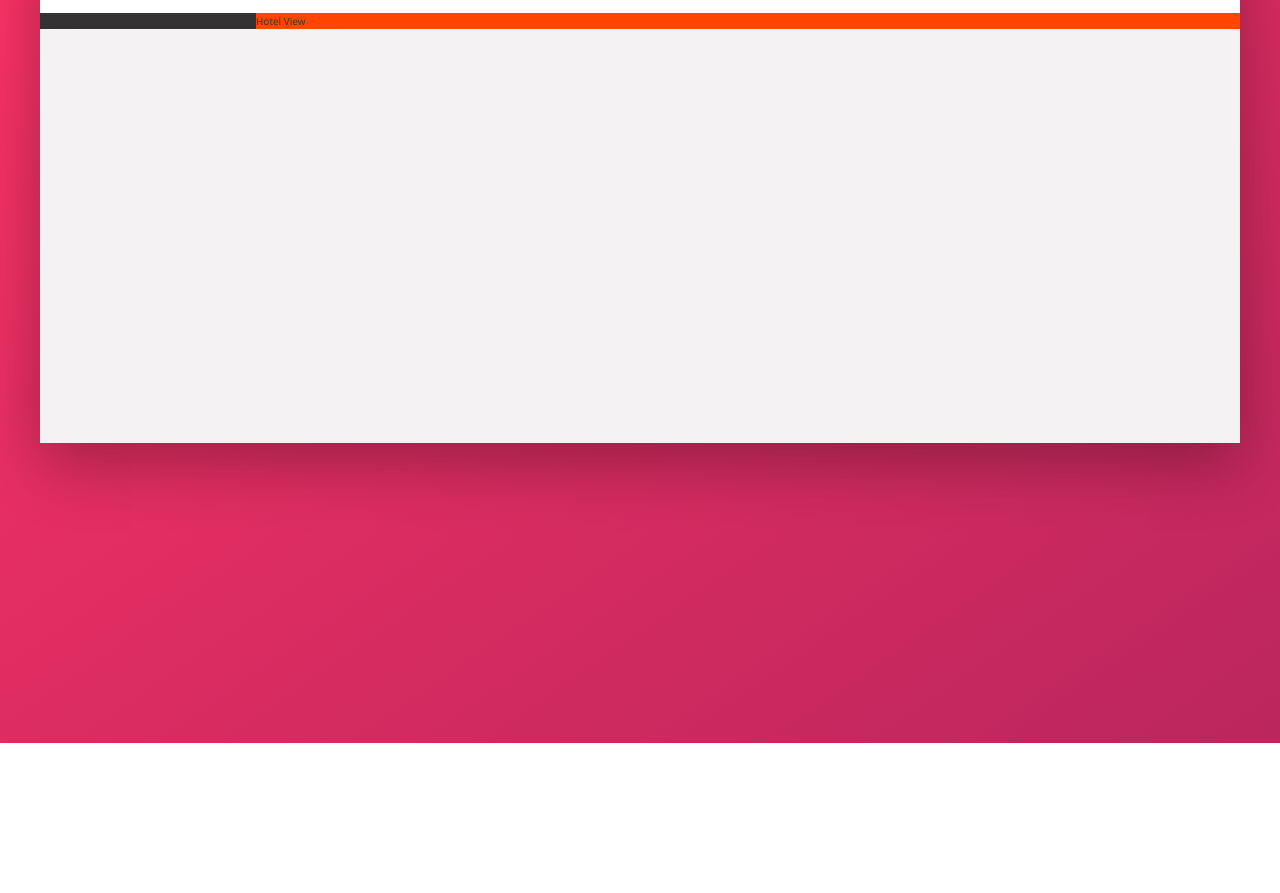
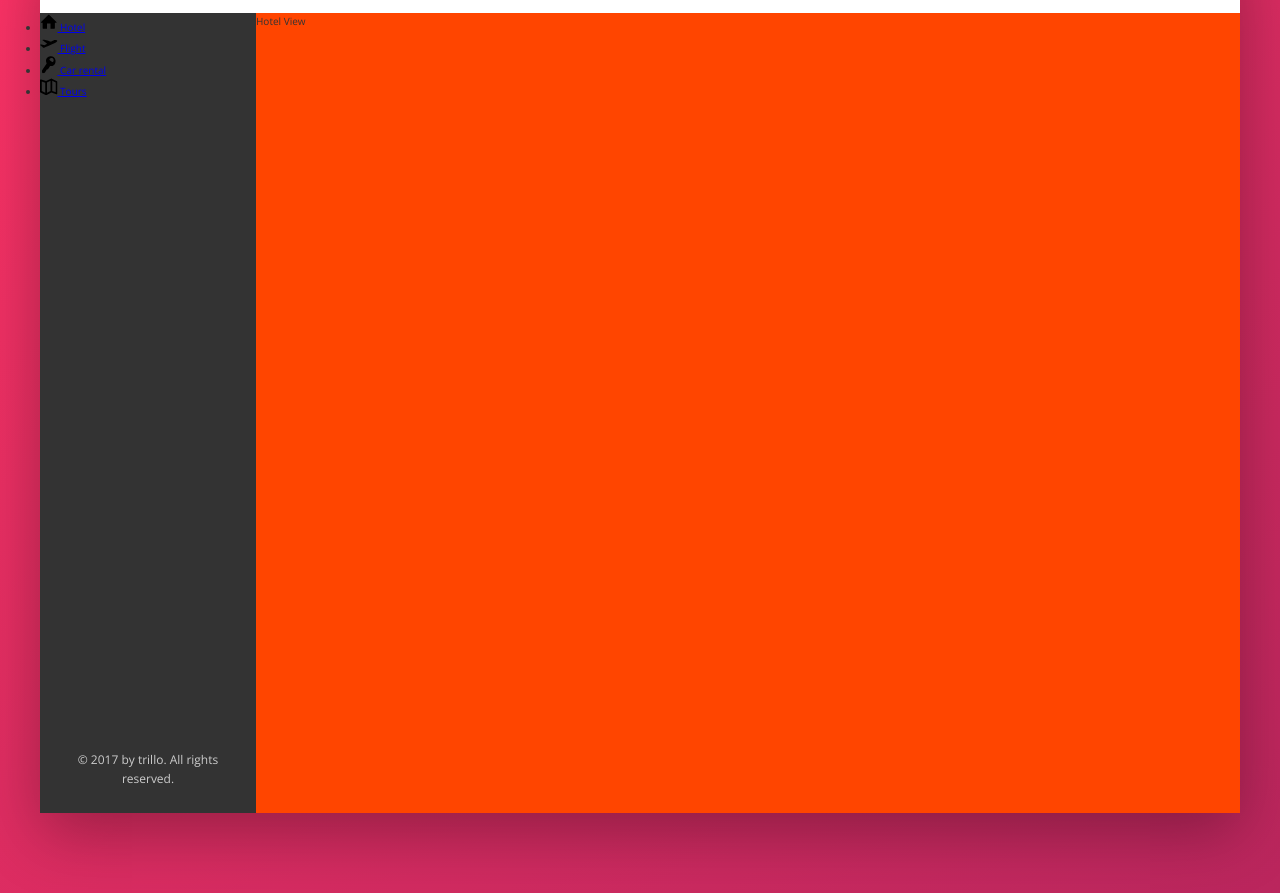
Before and after one commit to gustavommcv/Trillo, a website: page index.html in a window 1280 px wide. Shown: the part 137-1030 px from the top of the page. Before the commit the page ends 880 px from the top, so only its background shows below. Drawn offline with nearby package versions, Linux system fonts and the light colour scheme.

Commit message:
Building navigation part 1

```diff
--- a/index.html
+++ b/index.html
@@ -48,7 +48,47 @@
 
             <div class="content">
                 <nav class="sidebar">
-                    Navigation
+                    <ul class="side-nav">
+                        <li class="side-nav__item">
+                            <a href="#" class="side-nav__link">
+                                <svg class="side-nav__icon">
+                                    <use xlink:href="img/sprite.svg#icon-home"></use>
+                                </svg>
+                                <span>Hotel</span>
+                            </a>
+                        </li>
+
+                        <li class="side-nav__item">
+                            <a href="#" class="side-nav__link">
+                                <svg class="side-nav__icon">
+                                    <use xlink:href="img/sprite.svg#icon-aircraft-take-off"></use>
+                                </svg>
+                                <span>Flight</span>
+                            </a>
+                        </li>
+
+                        <li class="side-nav__item">
+                            <a href="#" class="side-nav__link">
+                                <svg class="side-nav__icon">
+                                    <use xlink:href="img/sprite.svg#icon-key"></use>
+                                </svg>
+                                <span>Car rental</span>
+                            </a>
+                        </li>
+
+                        <li class="side-nav__item">
+                            <a href="#" class="side-nav__link">
+                                <svg class="side-nav__icon">
+                                    <use xlink:href="img/sprite.svg#icon-map"></use>
+                                </svg>
+                                <span>Tours</span>
+                            </a>
+                        </li>
+                    </ul>
+
+                    <div class="legal">
+                        &copy; 2017 by trillo. All rights reserved.
+                    </div>
                 </nav>
 
                 <main class="hotel-view">
--- a/sass/components/_components.scss
+++ b/sass/components/_components.scss
@@ -114,3 +114,30 @@
         margin-right: 1rem;
     }
 }
+
+///////////////////////////////////////
+// SIDE NAVIGATION
+.side-nav {
+
+    &__item {
+
+    }
+
+    &__link {
+
+    }
+
+    &__icon {
+        width: 1.75rem;
+        height: 1.75rem;
+    }
+}
+
+///////////////////////////////////////
+// LEGAL TEXT
+.legal {
+    font-size: 1.2rem;
+    color: var(--color-grey-light-4);
+    text-align: center;
+    padding: 2.5rem;
+}
--- a/sass/layout/_layout.scss
+++ b/sass/layout/_layout.scss
@@ -24,6 +24,9 @@
 
 .sidebar {
     background-color: var(--color-grey-dark-1);
+    display: flex;
+    flex-flow: column nowrap;
+    justify-content: space-between;
 
     flex: 0 0 18%;
 }
@@ -32,5 +35,8 @@
     background-color: #fff;
     background-color: orangered;
 
-    flex: 1
+    // TEST
+    height: 80rem;
+
+    flex: 1;
 }
```
Also changed, not shown: css/style.css.
